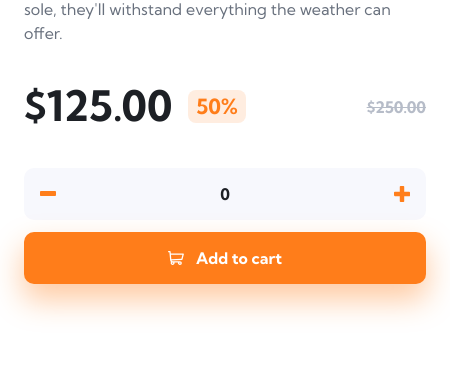
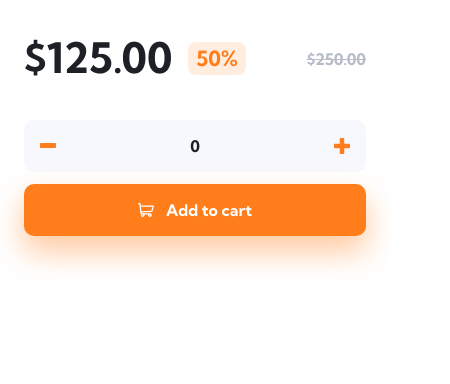
Before and after one commit to AngeloMar98/MentorChallenge-14, a plain HTML site: page index.html in a window 390 px wide. Shown: the part 713-1097 px from the top of the page, 450 px wide, since content can reach past the window. After the commit the page ends 1049 px from the top, so only its background shows below. Drawn offline with Linux system fonts and the light colour scheme.

Commit message:
the mobile version had some width problems
note to self: check widths more often

```diff
--- a/style.css
+++ b/style.css
@@ -19,6 +19,7 @@ html {
 }
 
 body {
+  max-width: 100vw;
   font-family: "Kumbh Sans", sans-serif;
   font-size: 1.6rem;
   font-weight: 400;
@@ -582,6 +583,7 @@ strong {
   }
 
   .product-info {
+    width: 100vw;
     padding: 0 2.4rem;
   }
 
```
